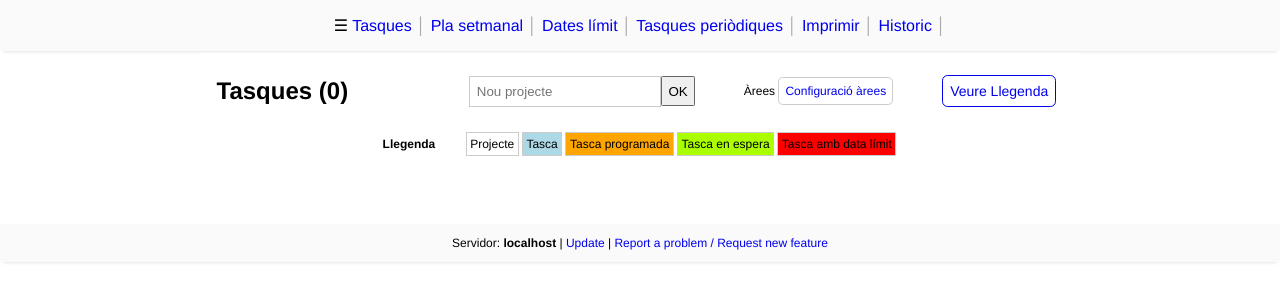
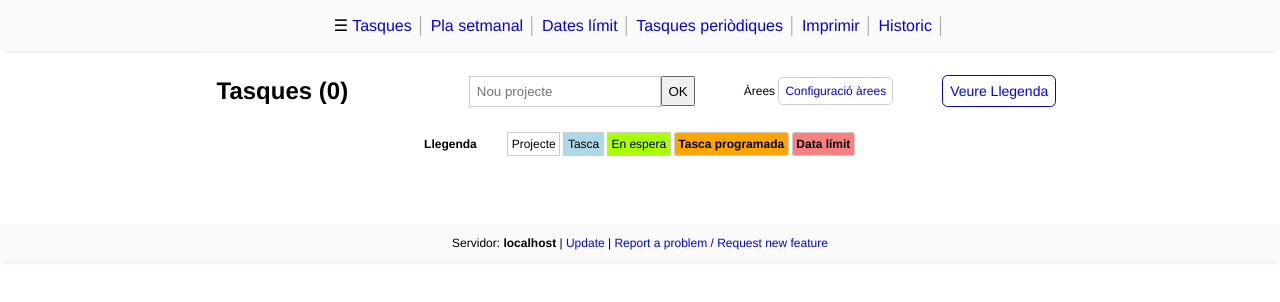
Before and after one commit to holalluis/tasques, a PHP site: page /index.php in a window 1280 px wide, after a click on "Veure Llegenda". Shown: the top 302 px of the page. Run offline with PHP 8.4, Linux system fonts and the light colour scheme; data that the repository does not hold is empty.

Commit message:
millorat el menu per programar tasques

```diff
--- a/esborraDeadline.php
+++ b/esborraDeadline.php
@@ -18,6 +18,6 @@ mysql_query("DELETE FROM deadlines WHERE id=$id") 	or exit('error');
 echo "ok";
 
 //torna enrere
-header("location: deadlines.php");
+header("location: ".$_SERVER['HTTP_REFERER']);
 
 ?>
--- a/estils.css
+++ b/estils.css
@@ -11,13 +11,20 @@ a{text-decoration:none}
 a:hover{text-decoration:underline}
 a:visited{color:blue;}
 
+.inline{
+	display:inline-block;
+	vertical-align:top;
+}
+
 /*popups*/
-div.popup{
-	border:2px solid #ccc;
+div.popup
+{
+	border:1px solid #ccc;
 	background:#fafafa;
 	color:#666;
 	position:absolute;
 	padding:0.5em;
+	box-shadow: 5px 5px 5px #888;
 }
 
 div.popup div.dia {cursor:pointer;border-radius:0.5em}
@@ -39,7 +46,7 @@ button.boto_area{
 button.boto_area:hover{background:#e6e6e6}
 button.boto_area.esquerre{border-left:1px solid #ccc; border-radius:0.4em 0 0 0.4em;}
 button.boto_area.dreta{border-right:1px solid #ccc; border-radius:0 0.4em 0.4em 0;}
-button.boto_area.actiu{background-color:#cacaca;box-shadow:inset 0 2px 4px rgba(0,0,0,.15),0 1px 2px rgba(0,0,0,.05);}
+button.boto_area.actiu{background-color:#cacaca; box-shadow:inset 0 2px 4px rgba(0,0,0,.15),0 1px 2px rgba(0,0,0,.05);}
 
 /*PROJECTES*/
 div.projecte{
--- a/index.php
+++ b/index.php
@@ -77,9 +77,9 @@
 			<th>Llegenda &emsp;&emsp;
 			<td><span style="background:white"		> Projecte 			   </span>
 			<td><span style="background:lightblue"	> Tasca				   </span>
-			<td><span style="background:orange"	> Tasca programada     </span>
-			<td><span style="background:#af0"		> Tasca en espera      </span>
-			<td><span style="background:red"		> Tasca amb data límit </span>
+			<td><span style="background:#af0"		> En espera      </span>
+			<td><span style="background:orange;border-radius:0.3em;font-weight:bold"	    > Tasca programada     </span>
+			<td><span style="background:#f78181;border-radius:0.3em;font-weight:bold"	> Data límit </span>
 	</table>
 </div>
 
@@ -90,17 +90,17 @@
 <script>
 <?php
 	//TASQUES QUE SON DINS DEL PLA SETMANAL
-	$res=mysql_query("SELECT id_tasca FROM pla_setmanal");
+	$res=mysql_query("SELECT * FROM pla_setmanal");
 	while($row=mysql_fetch_array($res))
 	{
-		echo "tascaProgramada(".$row['id_tasca'].");\n";
+		echo "tascaProgramada(".$row['id_tasca'].",".$row['dia'].");\n";
 	}
 
 	//TASQUES QUE TENEN DATA LIMIT
-	$res=mysql_query("SELECT id_tasca,deadline FROM deadlines");
+	$res=mysql_query("SELECT id,id_tasca,deadline FROM deadlines");
 	while($row=mysql_fetch_array($res))
 	{
-		echo "tascaDeadline(".$row['id_tasca'].",'".$row['deadline']."');\n";
+		echo "tascaDeadline(".$row['id_tasca'].",'".$row['deadline']."',".$row['id'].");\n";
 	}
 
 	/* Processa arguments GET "ressalta" i "area" */
--- a/js/index.js
+++ b/js/index.js
@@ -11,15 +11,30 @@ function geClass(className){ 	return document.getElementsByClassName(className)
  */
 function programa(id,ev)
 {
-	//fes apareixer un menu per seleccionar un dia
+	var tr=document.getElementById('tasca'+id);
+
+	var sched = tr.getAttribute('sched')
+	var deadl = tr.getAttribute('deadl')
+
+	//si ja té deadline i schedule, para
+	if(sched && deadl) return
+
+	//fes apareixer un menu per seleccionar un dia o posar deadline
+	var popup=document.createElement('div');
+	document.body.appendChild(popup);
+	popup.className="popup";
+	popup.style.left=ev.pageX+"px";
+	popup.style.top=ev.pageY+"px";
+
+	//PLA SETMANAL
+	if(!sched)
+	{
 		var div=document.createElement('div');
-	document.body.appendChild(div);
-	div.innerHTML="<span style=color:black>Programa per:</span>";
-	div.className="popup";
-	div.style.left=ev.pageX+"px";
-	div.style.top=ev.pageY+"px";
-
-	//Opcions: dl,dm,dx,dj,dv
+		popup.appendChild(div);
+		if(!deadl) div.style.borderRight="1px solid #ddd"
+		div.style.paddingRight="10px"
+		div.className="inline";
+		div.innerHTML="<span style=color:black>Programa:</span>";
 		var opcions = {
 			Dilluns:0,
 			Dimarts:1,
@@ -29,21 +44,49 @@ function programa(id,ev)
 			Dissabte:5,
 			Diumenge:6,
 		}
-
+		var avui = (new Date()).getDay()-1;
 		for(var dia in opcions)
 		{
 			var op = document.createElement('div');
 			div.appendChild(op);
 			op.className="dia"
+			if(opcions[dia]==avui)
+				op.innerHTML="<b>- "+dia+"</b>";
+			else
 				op.innerHTML="- "+dia;
 			op.setAttribute('onclick','enviaTascaAPlaSetmanal('+id+','+opcions[dia]+')');
 		}
+	}
 
+	//DEADLINE
+	if(!deadl)
+	{
+		var divDL=document.createElement('div');
+		popup.appendChild(divDL);
+		divDL.className='inline';
+		divDL.innerHTML="<span style=color:black>Data límit:</span>"
+		var input = document.createElement('input');
+		divDL.appendChild(input);
+		input.style.display='block'
+		input.type='date'
+		input.onchange=function()
+		{
+			var sol = new XMLHttpRequest();
+			sol.open('GET','novaDeadline.php?id_tasca='+id+'&deadline='+input.value,false)
+			sol.send()
+			window.location.reload();
+		}
+	}
+
+	//BOTO CANCELAR
+		var cancelarContainer = document.createElement('div')
+		popup.appendChild(cancelarContainer);
+		cancelarContainer.style.marginTop="0.5em";
+		cancelarContainer.style.textAlign="center";
 		var cancelar = document.createElement('button')
-	div.appendChild(cancelar);
+		cancelarContainer.appendChild(cancelar);
 		cancelar.innerHTML="Cancelar";
-	cancelar.onclick=function(){div.style.display='none'}
-
+		cancelar.onclick=function(){popup.style.display='none'}
 }
 
 function enviaTascaAPlaSetmanal(id,dia)
@@ -54,27 +97,39 @@ function enviaTascaAPlaSetmanal(id,dia)
 	window.location.reload();
 }
 
-function tascaProgramada(id)
+function tascaProgramada(id,dia)
 //pinta de taronja la tasca id per marcar que està al pla setmanal
 {
 	if(!document.getElementById('tasca'+id))return
+
+	//element
 	var tr=document.getElementById('tasca'+id);
-	tr.style.backgroundColor='orange';
+	tr.setAttribute('sched',true)
 
-	//remou comportament per programar al pla setmanal
+	//"dia" es un numero de 0 a 6
+	dies=["Dl","Dm","Dx","Dj","Dv","Ds","Dg"];
+
+	//posa indicador
 	var td = tr.childNodes[0];
-	td.setAttribute('onclick',"if(confirm('Desprogramar?')){window.location='esborraDelPlaSetmanal.php?id="+id+"'}");
+	td.innerHTML+=" <b title='Desprogramar' onclick=\"event.stopPropagation();if(confirm('Desprogramar?')){window.location='esborraDelPlaSetmanal.php?id="+id+"'}\" style='cursor:pointer;padding:1px;border:1px solid #666;border-radius:0.3em;background:orange'> "+dies[dia]+"</b>";
 }
 
-function tascaDeadline(id,deadline)
+function tascaDeadline(id,deadline,id_dl)
 //posa un quadrat vermell a la tasca per marcar que té deadline
 {
 	if(!document.getElementById('tasca'+id)) return
 
+	//element
+	var tr=document.getElementById('tasca'+id)
+	tr.setAttribute('deadl',true)
+
 	//calcula els dies
 	var dies = Math.ceil(parseInt(new Date(deadline) - new Date())/1000/60/60/24)
-	//pinta els dies de vermell
-	document.getElementById('tasca'+id).childNodes[0].innerHTML+=" (<b style=color:red>"+dies+" dies</b>)"
+	var tamany = Math.max((25/Math.max(dies,1)),12)+"px";
+
+	//posa indicador
+	var td=tr.childNodes[0]
+	td.innerHTML+=" <b onclick=\"event.stopPropagation();if(confirm('Esborrar data límit?')){window.location='esborraDeadline.php?id="+id_dl+"'}\" style='font-size:"+tamany+";cursor:pointer;padding:1px;border:1px solid #666;border-radius:0.3em;background:#f78181'> "+dies+" dies</b>";
 }
 
 function llegenda()
--- a/taulaTasques.php
+++ b/taulaTasques.php
@@ -44,7 +44,7 @@
 			else 			echo "<tr class=tasca id=tasca$id_task >";
 
 			//descripcio
-			echo "<td onclick=programa($id_task,event) style='cursor:pointer'>";
+			echo "<td title='Programar' onclick=programa($id_task,event) style='cursor:pointer'>";
 			echo $roww['descripcio'];
 
 			//checkbox per tasca acabada
```
Lines whose indentation alone changed are shown as unchanged.
